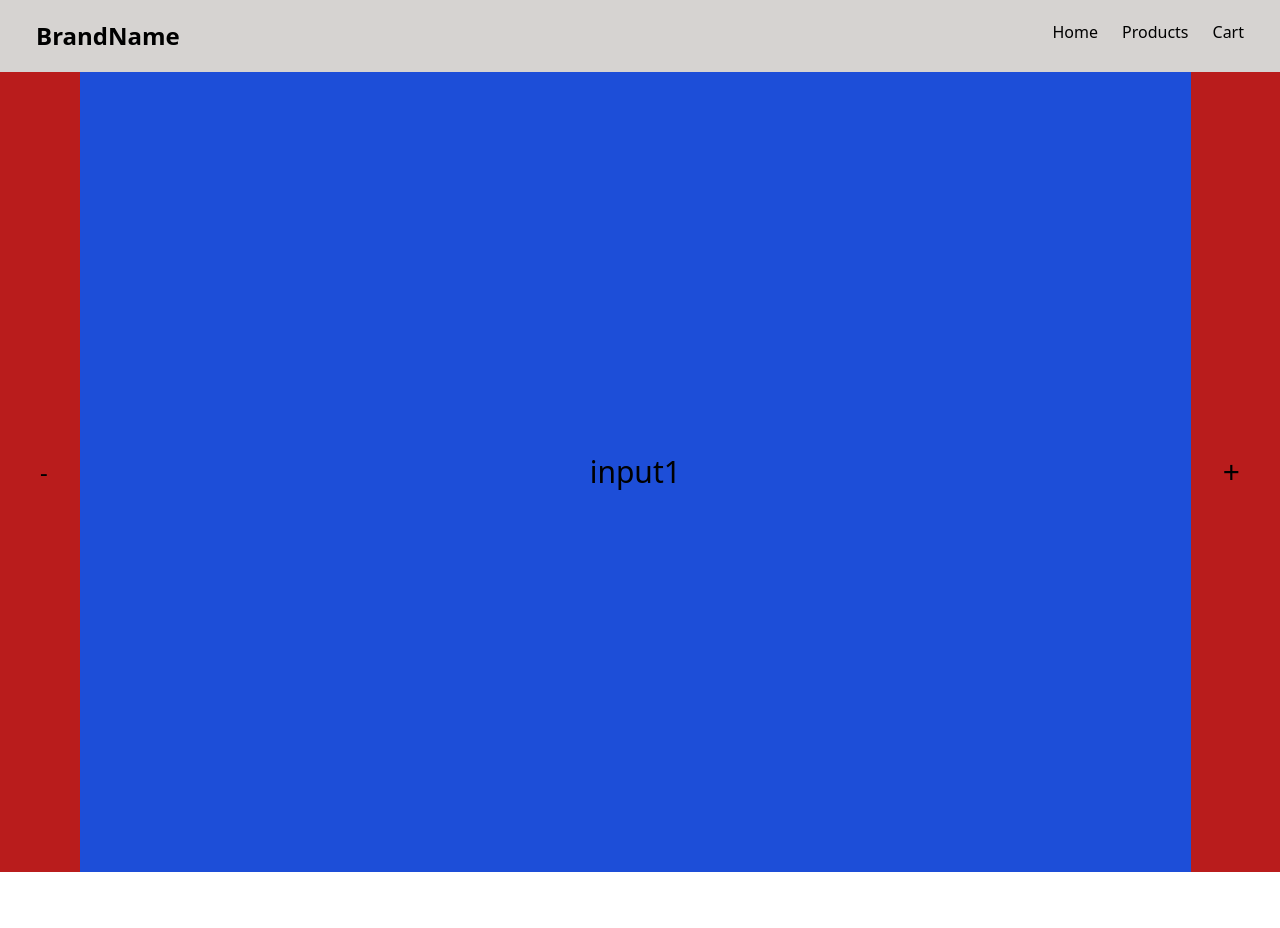
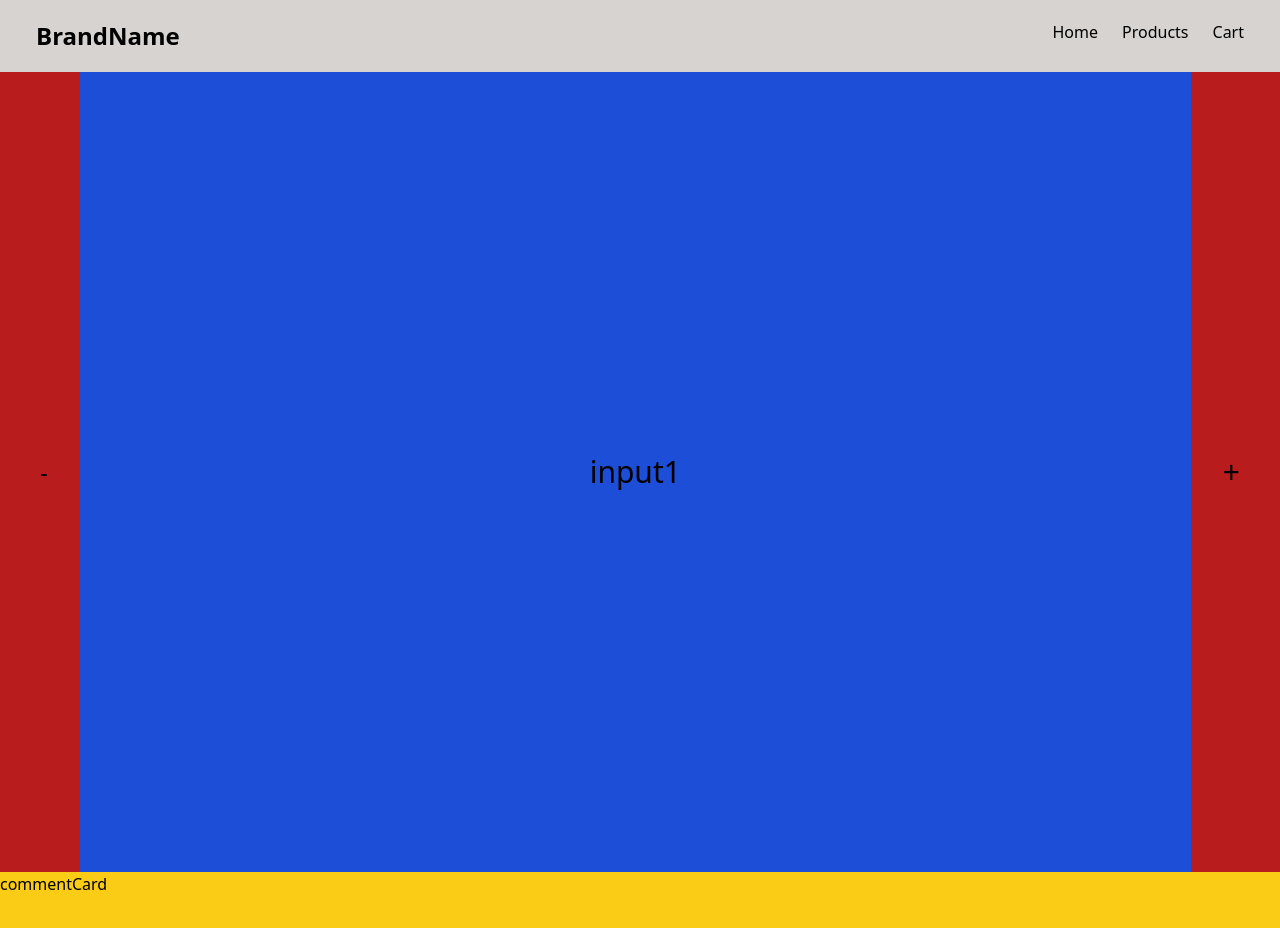
Before and after one commit to kerembuyukhamurkar/site-with-vue, a Vue app: page /#/ in a window 1280 px wide. Shown: the top 928 px of the page. Before the commit the page ends 872 px from the top, so only its background shows below. Built offline with nearby package versions, Linux system fonts and the light colour scheme.

Commit message:
feat-created commentCard and commentPArt

```diff
--- /dev/null
+++ b/src/components/homepage/commentCard.vue
@@ -0,0 +1,5 @@
+<template>
+   <p>
+    commentCard
+   </p>
+</template>
--- /dev/null
+++ b/src/components/homepage/commentPart.vue
@@ -0,0 +1,19 @@
+<template>
+    <div class="bg-yellow-400 h-screen w-screen">
+        <commentCard/>
+    </div>
+
+</template>
+
+<script>
+import commentCard from "./commentCard"
+export default{
+    components:{
+        commentCard
+
+    }
+}
+
+
+
+</script>
--- a/src/views/homePage.vue
+++ b/src/views/homePage.vue
@@ -1,12 +1,14 @@
 <template>
     <carouselSlider />
+    <commentPart/>
 </template>
 
 <script>
-import carouselSlider from "../components/carouselSlider.vue"
+import carouselSlider from "../components/homepage/carouselSlider.vue"
+import commentPart from "@/components/homepage/commentPart.vue";
 export default{
     components:{
-        carouselSlider
+        carouselSlider ,commentPart
     }
 
 
```
Also changed, not shown: src/components/homepage/carouselSlider.vue (renamed from src/components/carouselSlider.vue).
